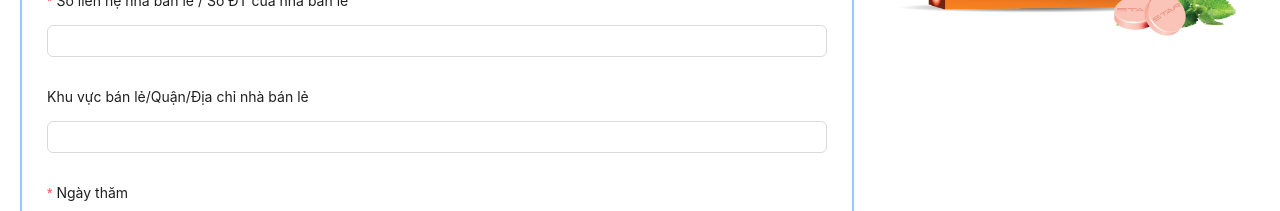
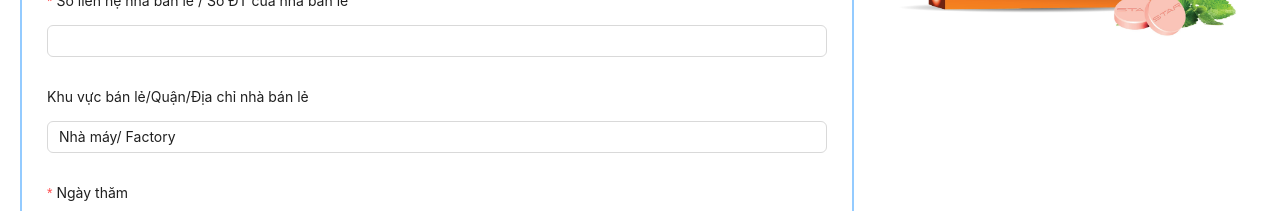
Before and after one commit to PanDaIT03/celinclub, a React (Create React App) app: page / in a window 1280 px wide. Shown: the part 1560-1771 px from the top of the page. Built offline with nearby package versions, Linux system fonts and the light colour scheme.

Commit message:
[FIX] fix interface

```diff
--- a/src/pages/Home/Home.tsx
+++ b/src/pages/Home/Home.tsx
@@ -32,7 +32,6 @@ import {
 import BackToTop from 'components/BackToTop/BackToTop';
 import FormComp from 'components/Form/Form';
 import Select from 'components/Select/Select';
-import { IFormRetail } from 'interface/Home';
 import Banner from 'layouts/Banner';
 import { uploadRetailVisit } from 'state/reducers/retailVisit';
 import { useAppDispatch } from 'state/store';
@@ -122,13 +121,13 @@ const { TextArea } = Input,
 
 const Home = () => {
   const dispatch = useAppDispatch();
-  const [form] = useForm<IFormRetail>();
+  const [form] = useForm<IRetailVisit>();
 
   const [fileList, setFileList] = useState<UploadFile<any>[]>([]);
 
   useEffect(() => {
     const fieldsValue = {
-      address: 'Nhà máy/ Factory',
+      retailerAddress: 'Nhà máy/ Factory',
     };
 
     form.setFieldsValue(fieldsValue);
```
Also changed, not shown: src/interface/Home/index.ts (deleted, +0 -11 lines).
